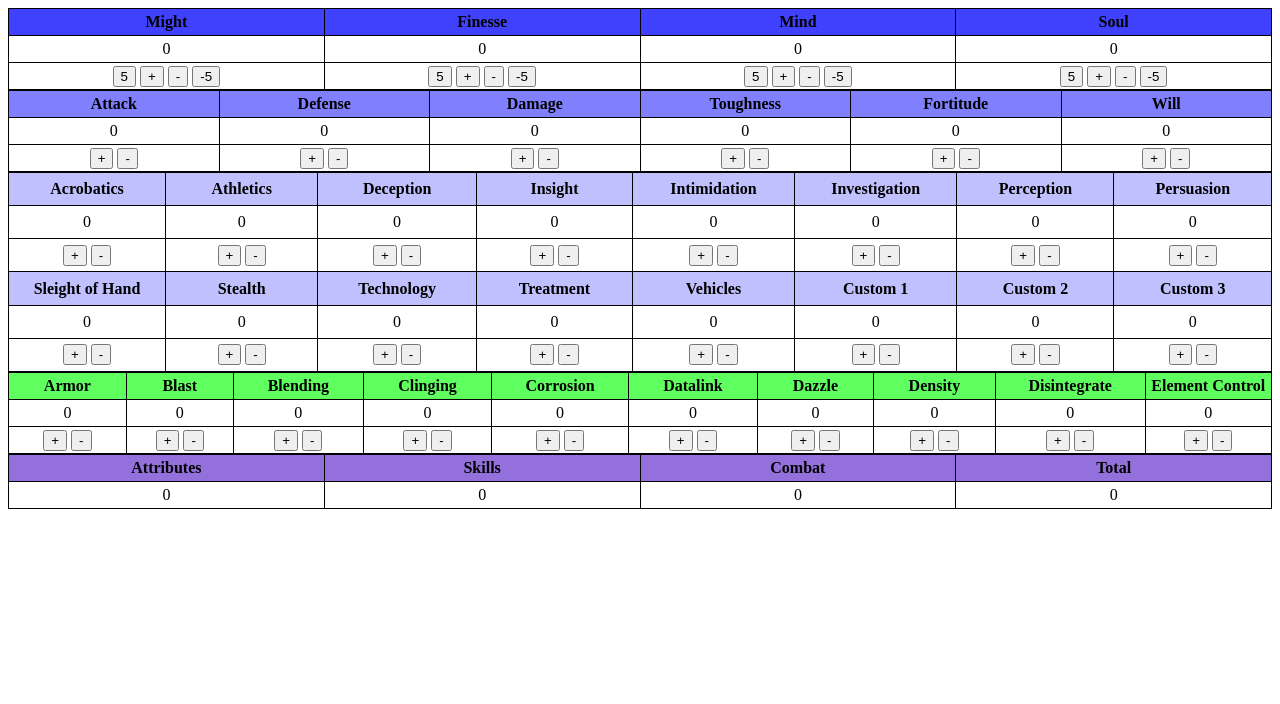
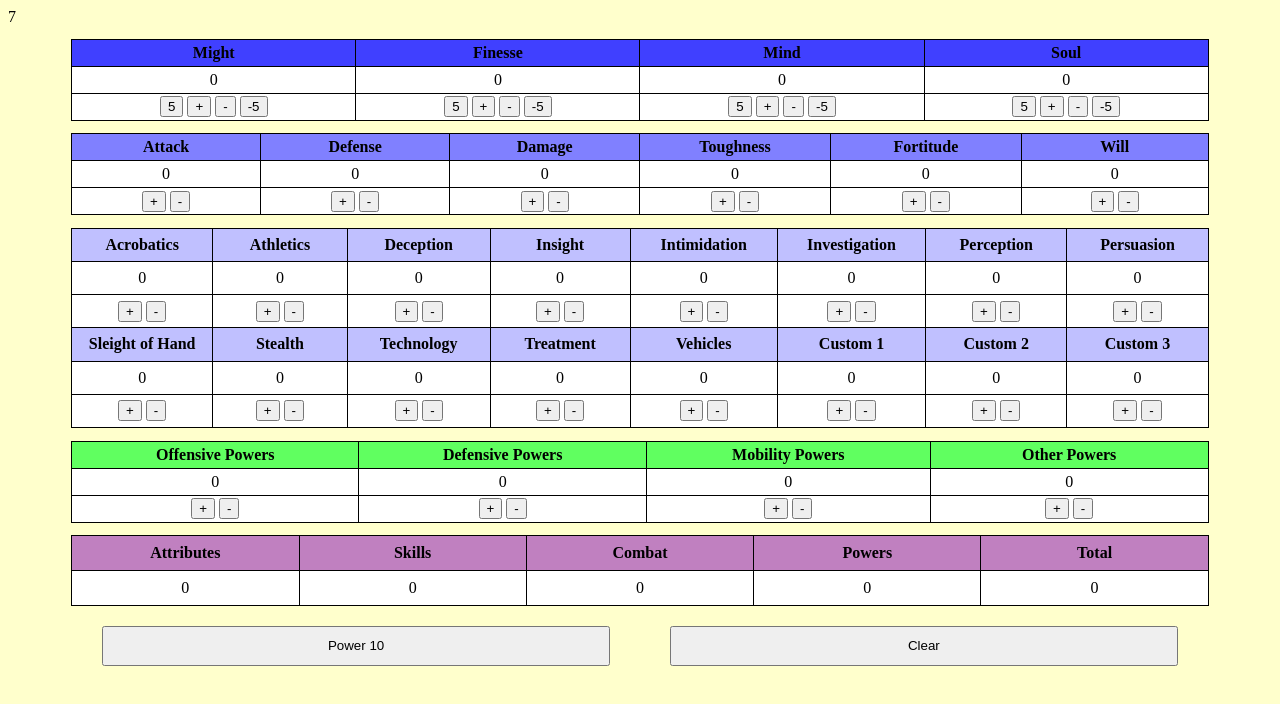
Before and after one commit to EmilyBrumfield/mutant-builder, a plain HTML site: page index.html in a window 1280 px wide. Drawn offline with Linux system fonts and the light colour scheme.

Commit message:
add clear all and default character functions

```diff
--- a/index.html
+++ b/index.html
@@ -1,5 +1,5 @@
 <!DOCTYPE html>
-<html>
+7<html>
 
 <head>
     <title>Mutant Builder</title>
@@ -259,81 +259,40 @@
 <div class="power">
         <table class="power__table">
             <tr>
-                <td class="power__cell power__cell_style_heavy">Armor</td>
-                <td class="power__cell power__cell_style_heavy">Blast</td>
-                <td class="power__cell power__cell_style_heavy">Blending</td>
-                <td class="power__cell power__cell_style_heavy">Clinging</td>
-                <td class="power__cell power__cell_style_heavy">Corrosion</td>
-                <td class="power__cell power__cell_style_heavy">Datalink</td>
-                <td class="power__cell power__cell_style_heavy">Dazzle</td>
-                <td class="power__cell power__cell_style_heavy">Density</td>
-                <td class="power__cell power__cell_style_heavy">Disintegrate</td>
-                <td class="power__cell power__cell_style_heavy">Element Control</td>
+                <td class="power__cell power__cell_style_heavy">Offensive Powers</td>
+                <td class="power__cell power__cell_style_heavy">Defensive Powers</td>
+                <td class="power__cell power__cell_style_heavy">Mobility Powers</td>
+                <td class="power__cell power__cell_style_heavy">Other Powers</td>
 
 
             </tr>
             <tr>
-                <td id="attack" class="power__cell">0</td>
-                <td id="defense" class="power__cell">0</td>
-                <td id="damage" class="power__cell">0</td>
-                <td id="toughness" class="power__cell">0</td>
-                <td id="fortitude" class="power__cell">0</td>
-                <td id="will" class="power__cell">0</td>
-                <td id="damage" class="power__cell">0</td>
-                <td id="toughness" class="power__cell">0</td>
-                <td id="fortitude" class="power__cell">0</td>
-                <td id="will" class="power__cell">0</td>
+                <td id="offensive" class="power__cell">0</td>
+                <td id="defensive" class="power__cell">0</td>
+                <td id="mobility" class="power__cell">0</td>
+                <td id="other" class="power__cell">0</td>
+
 
             </tr>
             <tr>
                 <td class="power__cell">
-                    <button onclick='power("attack", 1)'>+</button>
-                    <button onclick='power("attack", -1)'>-</button>
+                    <button onclick='power("offensive", 1)'>+</button>
+                    <button onclick='power("offensive", -1)'>-</button>
                 </td>
 
                 <td class="power__cell">
-                    <button onclick='power("defense", 1)'>+</button>
-                    <button onclick='power("defense", -1)'>-</button>
+                    <button onclick='power("defensive", 1)'>+</button>
+                    <button onclick='power("defensive", -1)'>-</button>
                 </td>
 
                 <td class="power__cell">
-                    <button onclick='power("damage", 1)'>+</button>
-                    <button onclick='power("damage", -1)'>-</button>
+                    <button onclick='power("mobility", 1)'>+</button>
+                    <button onclick='power("mobility", -1)'>-</button>
                 </td>
 
                 <td class="power__cell">
-                    <button onclick='power("toughness", 1)'>+</button>
-                    <button onclick='power("toughness", -1)'>-</button>
-                </td>
-
-                <td class="power__cell">
-                    <button onclick='power("fortitude", 1)'>+</button>
-                    <button onclick='power("fortitude", -1)'>-</button>
-                </td>
-
-                <td class="power__cell">
-                    <button onclick='power("will", 1)'>+</button>
-                    <button onclick='power("will", -1)'>-</button>
-                </td>
-
-                <td class="power__cell">
-                    <button onclick='power("will", 1)'>+</button>
-                    <button onclick='power("will", -1)'>-</button>
-                </td>
-
-                <td class="power__cell">
-                    <button onclick='power("will", 1)'>+</button>
-                    <button onclick='power("will", -1)'>-</button>
-                </td>
-
-                <td class="power__cell">
-                    <button onclick='power("will", 1)'>+</button>
-                    <button onclick='power("will", -1)'>-</button>
-                </td>
-
-                <td class="power__cell">
-                    <button onclick='power("will", 1)'>+</button>
-                    <button onclick='power("will", -1)'>-</button>
+                    <button onclick='power("other", 1)'>+</button>
+                    <button onclick='power("other", -1)'>-</button>
                 </td>
 
             </tr>
@@ -349,6 +308,7 @@
                 <td class="cost__cell cost__cell_style_heavy">Attributes</td>
                 <td class="cost__cell cost__cell_style_heavy">Skills</td>
                 <td class="cost__cell cost__cell_style_heavy">Combat</td>
+                <td class="cost__cell cost__cell_style_heavy">Powers</td>
                 <td class="cost__cell cost__cell_style_heavy">Total</td>
 
             </tr>
@@ -356,12 +316,23 @@
                 <td id="attribute-cost" class="cost__cell">0</td>
                 <td id="skill-cost" class="cost__cell">0</td>
                 <td id="combat-cost" class="cost__cell">0</td>
+                <td id="power-cost" class="cost__cell">0</td>
                 <td id="total-cost" class="cost__cell">0</td>
             </tr>
 
         </table>
     </div>
 
+    <div class="preset">
+        <table class="preset__table">
+            <tr>
+                <td class="preset__cell"><button class="preset__button" onclick="quickSetup(10)">Power 10</button></td>
+                <td class="preset__cell"><button class="preset__button" onclick="clearAll()">Clear</button></td>
+
+            </tr>
+
+        </table>
+    </div>
 
 </body>
 
--- a/index.js
+++ b/index.js
@@ -126,55 +126,14 @@ function updateCost() { //tracks costs of ranks
 
   document.getElementById("skill-cost").innerHTML = skillCost * skillRanks; // calculates skill cost, updates display; can be a fraction
 
-  //Power costs are a little different. There's no constant multiplier because they can have different costs per rank.
-  //Instead, the costs are a multiplier.
+  //Power costs are a little different. There's no constant multiplier because the input categories just track points directly.
 
   var powerCost = 0; //powerCost is the total cost of the powers; starts at zero
 
-  powerCost += (parseInt(document.getElementById("armor").innerHTML, 10)) * 1;
-  powerCost += (parseInt(document.getElementById("blast").innerHTML, 10)) * 2;
-  powerCost += (parseInt(document.getElementById("blending").innerHTML, 10)) * 1;
-  powerCost += (parseInt(document.getElementById("clinging").innerHTML, 10)) * 1;
-  powerCost += (parseInt(document.getElementById("corrosion").innerHTML, 10)) * 1;
-  powerCost += (parseInt(document.getElementById("datalink").innerHTML, 10)) * 1;
-  powerCost += (parseInt(document.getElementById("dazzle").innerHTML, 10)) * 2;
-  powerCost += (parseInt(document.getElementById("density").innerHTML, 10)) * 3;
-  powerCost += (parseInt(document.getElementById("disintegration").innerHTML, 10)) * 2;
-  powerCost += (parseInt(document.getElementById("elementControl").innerHTML, 10)) * 2;
-  powerCost += (parseInt(document.getElementById("energyControl").innerHTML, 10)) * 2;
-  powerCost += (parseInt(document.getElementById("energyField").innerHTML, 10)) * 4;
-  powerCost += (parseInt(document.getElementById("esp").innerHTML, 10)) * 2;
-  powerCost += (parseInt(document.getElementById("fatigue").innerHTML, 10)) * 2;
-  powerCost += (parseInt(document.getElementById("flight").innerHTML, 10)) * 2;
-  powerCost += (parseInt(document.getElementById("growth").innerHTML, 10)) * 3;
-  powerCost += (parseInt(document.getElementById("healing").innerHTML, 10)) * 3;
-  powerCost += (parseInt(document.getElementById("illusion").innerHTML, 10)) * 2;
-  powerCost += (parseInt(document.getElementById("immovability").innerHTML, 10)) * 1;
-  powerCost += (parseInt(document.getElementById("incorporeal").innerHTML, 10)) * 2;
-  powerCost += (parseInt(document.getElementById("invisibility").innerHTML, 10)) * 2;
-  powerCost += (parseInt(document.getElementById("leaping").innerHTML, 10)) * 1;
-  powerCost += (parseInt(document.getElementById("luck").innerHTML, 10)) * 2;
-  powerCost += (parseInt(document.getElementById("mindBlast").innerHTML, 10)) * 2;
-  powerCost += (parseInt(document.getElementById("mindControl").innerHTML, 10)) * 2;
-  powerCost += (parseInt(document.getElementById("morph").innerHTML, 10)) * 1;
-  powerCost += (parseInt(document.getElementById("neutralize").innerHTML, 10)) * 2;
-  powerCost += (parseInt(document.getElementById("obscure").innerHTML, 10)) * 2;
-  powerCost += (parseInt(document.getElementById("paralysis").innerHTML, 10)) * 2;
-  powerCost += (parseInt(document.getElementById("plantControl").innerHTML, 10)) * 2;
-  powerCost += (parseInt(document.getElementById("regeneration").innerHTML, 10)) * 2;
-  powerCost += (parseInt(document.getElementById("shrinking").innerHTML, 10)) * 3;
-  powerCost += (parseInt(document.getElementById("slick").innerHTML, 10)) * 2;
-  powerCost += (parseInt(document.getElementById("slow").innerHTML, 10)) * 1;
-  powerCost += (parseInt(document.getElementById("snare").innerHTML, 10)) * 2;
-  powerCost += (parseInt(document.getElementById("speed").innerHTML, 10)) * 2;
-  powerCost += (parseInt(document.getElementById("swimming").innerHTML, 10)) * 1;
-  powerCost += (parseInt(document.getElementById("telekinesis").innerHTML, 10)) * 1;
-  powerCost += (parseInt(document.getElementById("telepathy").innerHTML, 10)) * 2;
-  powerCost += (parseInt(document.getElementById("teleport").innerHTML, 10)) * 3;
-  powerCost += (parseInt(document.getElementById("weatherControl").innerHTML, 10)) * 2;
-
-
-
+  powerCost += parseInt(document.getElementById("offensive").innerHTML, 10);
+  powerCost += parseInt(document.getElementById("defensive").innerHTML, 10);
+  powerCost += parseInt(document.getElementById("mobility").innerHTML, 10);
+  powerCost += parseInt(document.getElementById("other").innerHTML, 10);
 
   document.getElementById("power-cost").innerHTML = powerCost; // updates power cost display; can be a fraction
 
@@ -182,6 +141,64 @@ function updateCost() { //tracks costs of ranks
   totalCost += parseInt(document.getElementById("attribute-cost").innerHTML, 10); //adds Attribute's cost to totalCost
   totalCost += parseInt(document.getElementById("combat-cost").innerHTML, 10); //see above
   totalCost += parseInt(document.getElementById("skill-cost").innerHTML, 10); //see above
+  totalCost += parseInt(document.getElementById("power-cost").innerHTML, 10); //see above
   document.getElementById("total-cost").innerHTML = totalCost; // calculates total cost, updates display; fractions are rounded down
 
 }
+
+//======================QUICK SETUP=============
+function quickSetup(powerLevel) {
+    //powerLevel should be the number to set the combat stats to
+
+    document.getElementById("attack").innerHTML = powerLevel;
+    document.getElementById("defense").innerHTML = powerLevel;
+    document.getElementById("damage").innerHTML = powerLevel;
+    document.getElementById("toughness").innerHTML = powerLevel;
+    document.getElementById("fortitude").innerHTML = powerLevel;
+    document.getElementById("will").innerHTML = powerLevel;
+
+
+  updateCost(); //calls the updateCost function to adjust the point costs
+
+}
+
+//======================CLEAR ALL=============
+function clearAll() {
+    //powerLevel should be the number to set the combat stats to
+
+    document.getElementById("might").innerHTML = 0;
+    document.getElementById("finesse").innerHTML = 0;
+    document.getElementById("mind").innerHTML = 0;
+    document.getElementById("soul").innerHTML =
+    document.getElementById("attack").innerHTML = 0;
+    document.getElementById("defense").innerHTML = 0;
+    document.getElementById("damage").innerHTML = 0;
+    document.getElementById("toughness").innerHTML = 0;
+    document.getElementById("fortitude").innerHTML = 0;
+    document.getElementById("will").innerHTML = 0;
+    document.getElementById("acrobatics").innerHTML = 0;
+    document.getElementById("athletics").innerHTML = 0;
+    document.getElementById("deception").innerHTML = 0;
+    document.getElementById("insight").innerHTML = 0;
+    document.getElementById("intimidation").innerHTML = 0;
+    document.getElementById("investigation").innerHTML = 0;
+    document.getElementById("perception").innerHTML = 0;
+    document.getElementById("persuasion").innerHTML = 0;
+    document.getElementById("sleight").innerHTML = 0;
+    document.getElementById("stealth").innerHTML = 0;
+    document.getElementById("technology").innerHTML = 0;
+    document.getElementById("treatment").innerHTML = 0;
+    document.getElementById("vehicles").innerHTML = 0;
+    document.getElementById("custom1").innerHTML = 0;
+    document.getElementById("custom2").innerHTML = 0;
+    document.getElementById("custom3").innerHTML = 0;
+    document.getElementById("offensive").innerHTML = 0;
+    document.getElementById("defensive").innerHTML = 0;
+    document.getElementById("mobility").innerHTML = 0;
+    document.getElementById("other").innerHTML = 0;
+
+
+
+  updateCost(); //calls the updateCost function to adjust the point costs
+
+}
--- a/styles.css
+++ b/styles.css
@@ -1,5 +1,14 @@
+html {
+    background-color: #ffffcc;
+}
+
+table {
+    background-color: white;
+}
+
 .attribute {
-    width: 100%;
+    width: 90%;
+    margin: 1% 5% 0% 5%;
 }
 
 .attribute__table {
@@ -24,7 +33,8 @@
 
 
 .combat {
-    width: 100%;
+    width: 90%;
+    margin: 1% 5% 0% 5%;
 }
 
 .combat__table {
@@ -48,8 +58,8 @@
 }
 
 .cost {
-    width: 100%;
-    height: 200px;
+    width: 90%;
+    margin: 1% 5% 0% 5%;
 
 }
 
@@ -61,7 +71,7 @@
 }
 
 .cost__cell {
-    height: 1.5em;
+    height: 2em;
     width: 200px;
     border: 1px solid black;
     border-collapse: collapse;
@@ -69,12 +79,13 @@
 }
 
 .cost__cell_style_heavy {
-    background-color: mediumpurple;
+    background-color: #c080c0;
     font-weight: bold;
 }
 
 .power {
-    width: 100%;
+    width: 90%;
+    margin: 1% 5% 0% 5%;
 }
 
 .power__table {
@@ -98,9 +109,34 @@
     font-weight: bold;
 }
 
+.preset {
+
+    width: 90%;
+    margin: 1% 5% 0% 5%;
+}
+
+.preset__table {
+    background-color: #ffffcc;
+    width: 100%;
+    font-size: 1em;
+}
+
+.preset__cell {
+    height: 3em;
+    width: 200px;
+
+    text-align: center;
+}
+
+.preset__button {
+    width: 90%;
+    height: 3em;
+}
+
 
 .skill {
-    width: 100%;
+    width: 90%;
+    margin: 1% 5% 0% 5%;
 }
 
 .skill__table {
```
